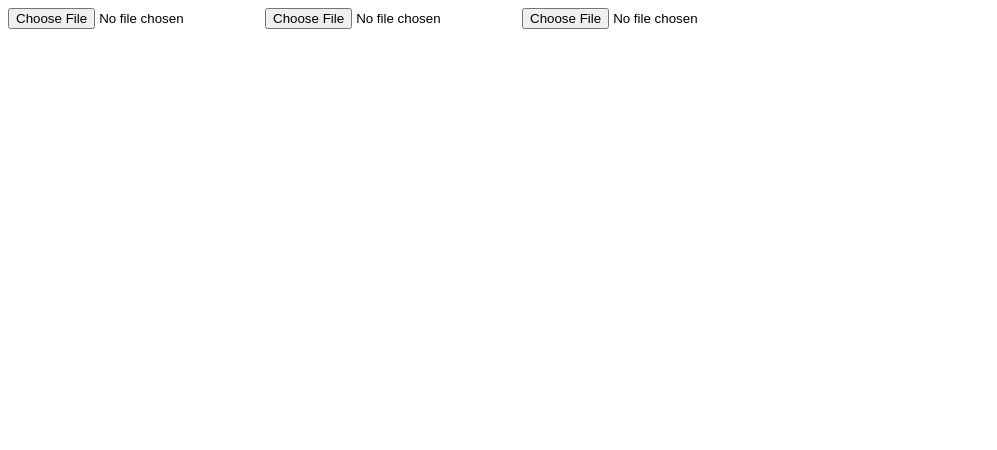
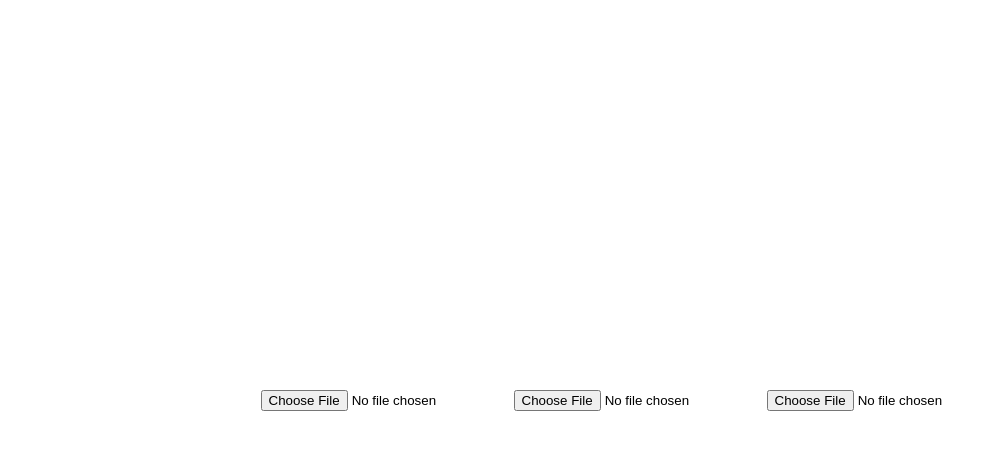
Before and after one commit to unrealyan/audio, a website: page 1.html in a window 1280 px wide. Shown: the whole page, without its empty margins (0-997 px from the left). Drawn offline with Linux system fonts and the light colour scheme.

Commit message:
add css1

```diff
--- a/1.html
+++ b/1.html
@@ -1,4 +1,11 @@
 <html>
+    <style type="text/css">
+        body {
+            display: flex;
+            justify-content: center;
+            align-items: center;
+        }
+    </style>
     <input type="file" accept="image/*">
     <input type="file" accept="video/*" capture="camcorder">
     <input type="file" accept="audio/*">
```
